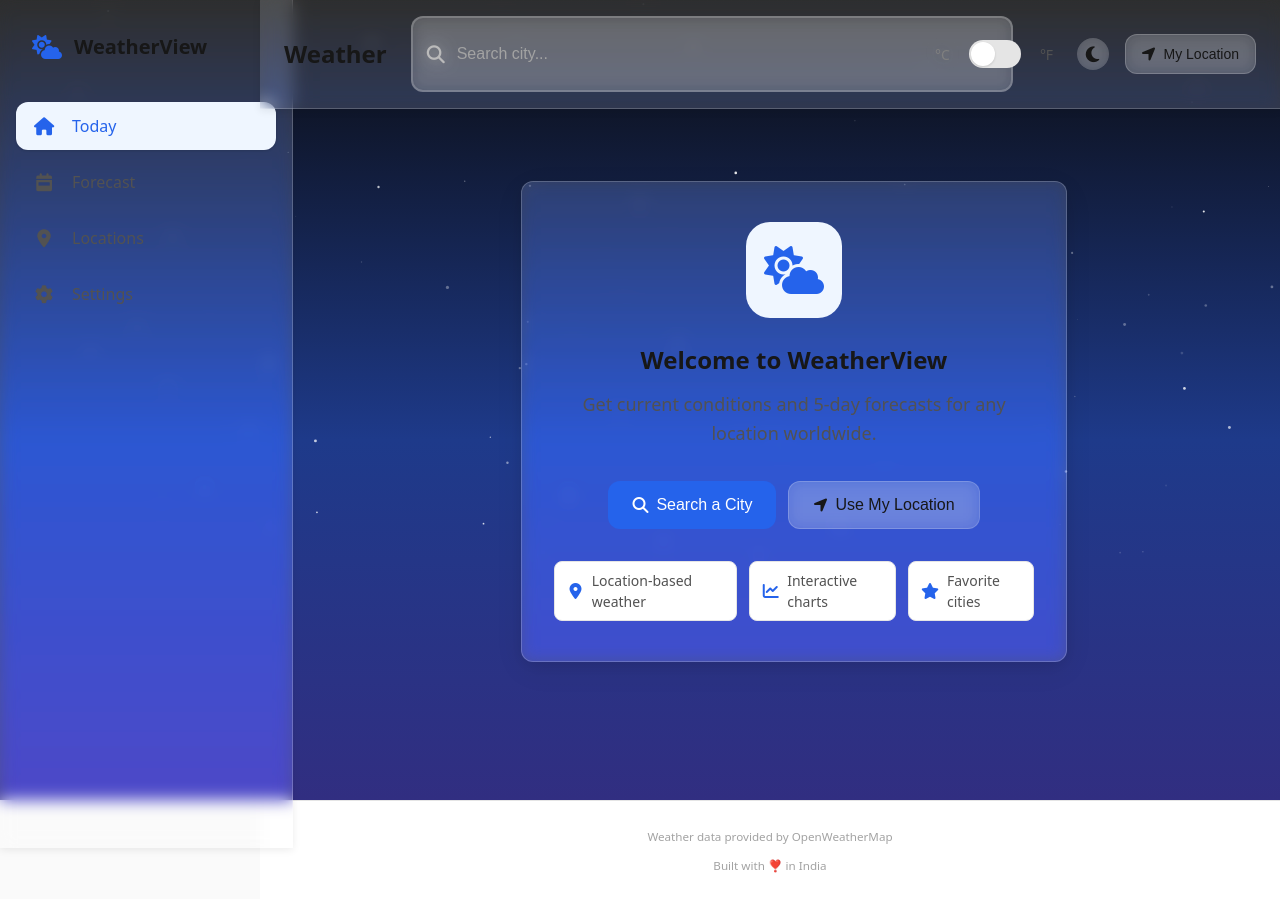
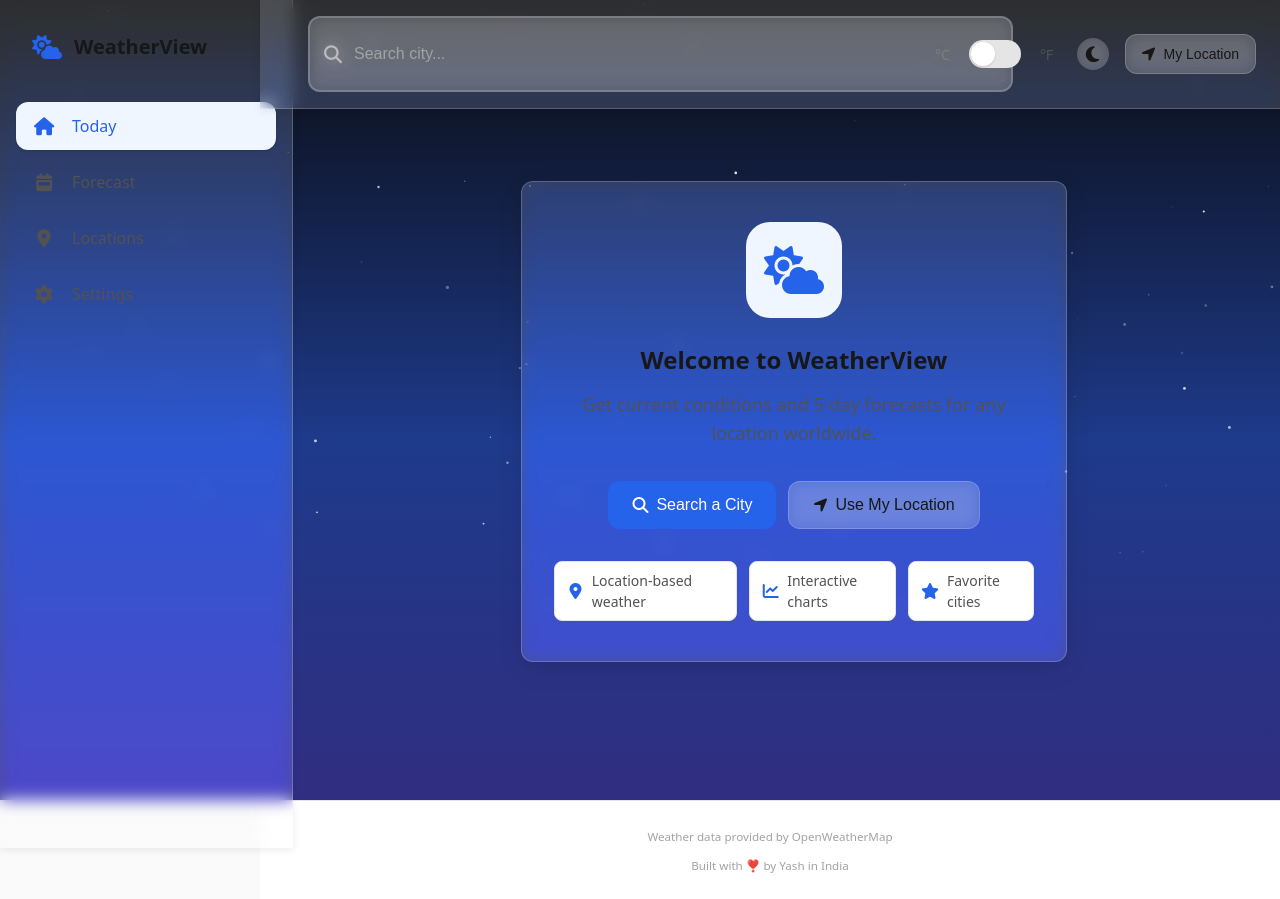
Before and after one commit to yashmore18/WeatherView, a Flask app: page / in a window 1280 px wide; the page is wider, and only the part inside the window is pictured. Run offline with Flask 3, Linux system fonts and the light colour scheme.

Commit message:
final touch

```diff
--- a/templates/base.html
+++ b/templates/base.html
@@ -72,7 +72,7 @@
         <!-- Top Bar -->
         <header id="wvHeader" class="wv-header" role="banner">
             <div class="wv-header__left">
-                <h1 class="wv-header__title">Weather</h1>
+                <h1 class="wv-header__title"></h1>
             </div>
             <div class="wv-header__center">
                 <!-- Search Bar -->
@@ -140,7 +140,7 @@
                 <small>Weather data provided by OpenWeatherMap</small>
             </p>
             <p class="wv-footer__text">
-                <small>Built with ❣️ in India</small>
+                <small>Built with ❣️ by Yash in India</small>
             </p>
         </div>
     </footer>
```
